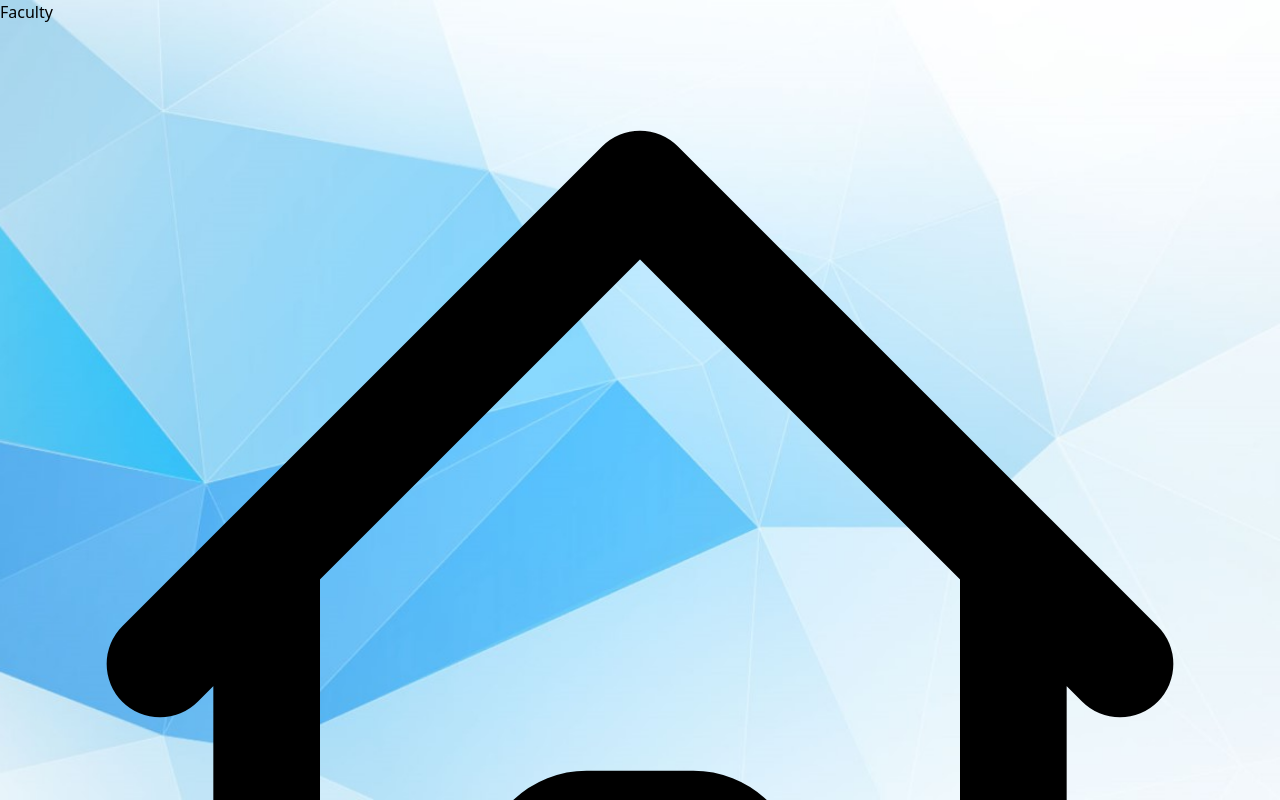
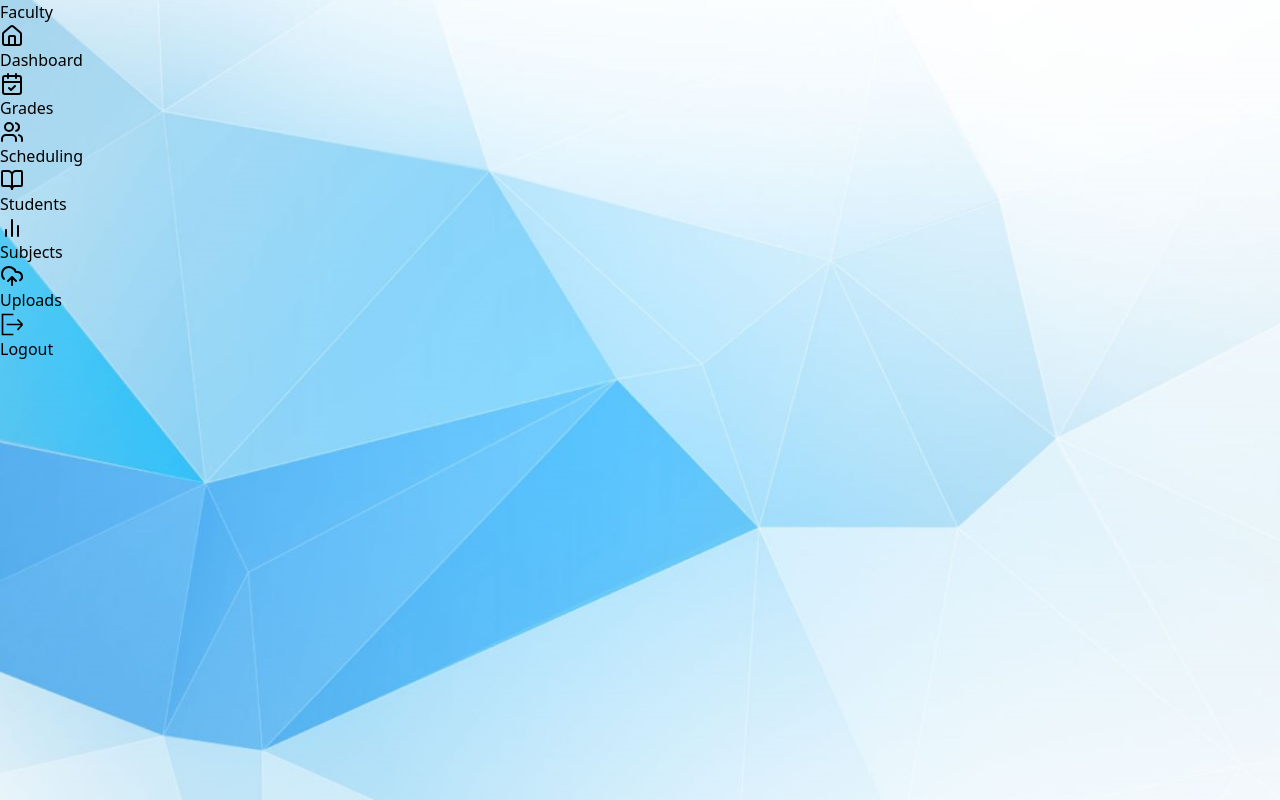
Before and after one commit to sanquilouie/student-portal-v2, a React (Vite) app in the folder client/: page /faculty/home in a window 1280 px wide. Built offline with nearby package versions, Linux system fonts and the light colour scheme.

Commit message:
Added Icons and Links in the Navbar

```diff
--- a/client/package.json
+++ b/client/package.json
@@ -16,6 +16,7 @@
     "lucide-react": "^0.474.0",
     "react": "^18.3.1",
     "react-dom": "^18.3.1",
+    "react-icons": "^5.4.0",
     "react-router-dom": "^7.1.2"
   },
   "devDependencies": {
--- a/client/src/pages/admin_pages/HomePage.jsx
+++ b/client/src/pages/admin_pages/HomePage.jsx
@@ -1,4 +1,8 @@
 import axios from "axios";
+import {
+    LayoutDashboard, Wallet, Users, ClipboardCheck,
+    CalendarCheck, GraduationCap, BookOpen, UploadCloud
+  } from "lucide-react";
 
 const handleLogout = async () => {
     try {
@@ -18,21 +22,36 @@ const HomePage = () => {
         <div className="w-full px-2 flex-grow">
         <div className="flex flex-col items-center w-full mt-3 border-t border-gray-700">
             <a className="flex items-center w-full h-12 px-3 mt-2 rounded hover:bg-gray-700 hover:text-gray-300" href="#">
-                    <svg className="w-6 h-6 stroke-current" xmlns="http://www.w3.org/2000/svg" fill="none" viewBox="0 0 24 24" stroke="currentColor">
-                    <path strokeLinecap="round" strokeLinejoin="round" strokeWidth="2"
-                        d="M3 12l2-2m0 0l7-7 7 7M5 10v10a1 1 0 001 1h3m10-11l2 2m-2-2v10a1 1 0 01-1 1h-3m-6 0a1 1 0 001-1v-4a1 1 0 011-1h2a1 1 0 011 1v4a1 1 0 001 1m-6 0h6" />
-                    </svg>
+                <LayoutDashboard className="w-6 h-6" />
                 <span className="ml-2 text-sm font-medium">Dashboard</span>
             </a>
-            </div>
-            <div className="flex flex-col items-center w-full mt-3 border-t border-gray-700">
             <a className="flex items-center w-full h-12 px-3 mt-2 rounded hover:bg-gray-700 hover:text-gray-300" href="#">
-                    <svg className="w-6 h-6 stroke-current" xmlns="http://www.w3.org/2000/svg" fill="none" viewBox="0 0 24 24" stroke="currentColor">
-                    <rect x="18" y="7" width="4" height="13" rx="1" stroke="currentColor" strokeLinejoin="round"/>
-                    <rect x="10" y="13" width="4" height="7" rx="1" stroke="currentColor" strokeLinejoin="round"/>
-                    <rect x="2" y="9" width="4" height="11" rx="1" stroke="currentColor" strokeLinejoin="round"/>
-                    </svg>
-                    <span className="ml-2 text-sm font-medium">Grades</span>
+                <Wallet className="w-6 h-6" />
+                <span className="ml-2 text-sm font-medium">Cashier</span>
+            </a>
+            <a className="flex items-center w-full h-12 px-3 mt-2 rounded hover:bg-gray-700 hover:text-gray-300" href="#">
+                <Users className="w-6 h-6" />
+                <span className="ml-2 text-sm font-medium">Faculty</span>
+            </a>
+            <a className="flex items-center w-full h-12 px-3 mt-2 rounded hover:bg-gray-700 hover:text-gray-300" href="#">
+                <ClipboardCheck className="w-6 h-6" />
+                <span className="ml-2 text-sm font-medium">Registration</span>
+            </a>
+            <a className="flex items-center w-full h-12 px-3 mt-2 rounded hover:bg-gray-700 hover:text-gray-300" href="#">
+                <CalendarCheck className="w-6 h-6" />
+                <span className="ml-2 text-sm font-medium">Schedule</span>
+            </a>
+            <a className="flex items-center w-full h-12 px-3 mt-2 rounded hover:bg-gray-700 hover:text-gray-300" href="#">
+                <GraduationCap className="w-6 h-6" />
+                <span className="ml-2 text-sm font-medium">Students</span>
+            </a>
+            <a className="flex items-center w-full h-12 px-3 mt-2 rounded hover:bg-gray-700 hover:text-gray-300" href="#">
+                <BookOpen className="w-6 h-6" />
+                <span className="ml-2 text-sm font-medium">Subjects</span>
+            </a>
+            <a className="flex items-center w-full h-12 px-3 mt-2 rounded hover:bg-gray-700 hover:text-gray-300" href="#">
+                <UploadCloud className="w-6 h-6" />
+                <span className="ml-2 text-sm font-medium">Upload</span>
             </a>
         </div>
         </div>
--- a/client/src/pages/cashier_pages/HomePage.jsx
+++ b/client/src/pages/cashier_pages/HomePage.jsx
@@ -1,4 +1,5 @@
 import axios from "axios";
+import { LayoutDashboard, FileText, PencilLine } from "lucide-react";
 
 const handleLogout = async () => {
     try {
@@ -15,26 +16,19 @@ const HomePage = () => {
         <a className="flex items-center w-full px-3 mt-3" href="#">
             <span className="ml-2 text-sm font-bold">Cashier</span>
         </a>
-        <div className="w-full px-2 flex-grow">
         <div className="flex flex-col items-center w-full mt-3 border-t border-gray-700">
             <a className="flex items-center w-full h-12 px-3 mt-2 rounded hover:bg-gray-700 hover:text-gray-300" href="#">
-                    <svg className="w-6 h-6 stroke-current" xmlns="http://www.w3.org/2000/svg" fill="none" viewBox="0 0 24 24" stroke="currentColor">
-                    <path strokeLinecap="round" strokeLinejoin="round" strokeWidth="2"
-                        d="M3 12l2-2m0 0l7-7 7 7M5 10v10a1 1 0 001 1h3m10-11l2 2m-2-2v10a1 1 0 01-1 1h-3m-6 0a1 1 0 001-1v-4a1 1 0 011-1h2a1 1 0 011 1v4a1 1 0 001 1m-6 0h6" />
-                    </svg>
+                <LayoutDashboard className="w-6 h-6" />
                 <span className="ml-2 text-sm font-medium">Dashboard</span>
             </a>
-            </div>
-            <div className="flex flex-col items-center w-full mt-3 border-t border-gray-700">
             <a className="flex items-center w-full h-12 px-3 mt-2 rounded hover:bg-gray-700 hover:text-gray-300" href="#">
-                    <svg className="w-6 h-6 stroke-current" xmlns="http://www.w3.org/2000/svg" fill="none" viewBox="0 0 24 24" stroke="currentColor">
-                    <rect x="18" y="7" width="4" height="13" rx="1" stroke="currentColor" strokeLinejoin="round"/>
-                    <rect x="10" y="13" width="4" height="7" rx="1" stroke="currentColor" strokeLinejoin="round"/>
-                    <rect x="2" y="9" width="4" height="11" rx="1" stroke="currentColor" strokeLinejoin="round"/>
-                    </svg>
-                    <span className="ml-2 text-sm font-medium">Grades</span>
+                <FileText className="w-6 h-6" />
+                <span className="ml-2 text-sm font-medium">Billing</span>
             </a>
-            </div>
+            <a className="flex items-center w-full h-12 px-3 mt-2 rounded hover:bg-gray-700 hover:text-gray-300" href="#">
+                <PencilLine className="w-6 h-6" />
+                <span className="ml-2 text-sm font-medium">Edit Billing</span>
+            </a>
         </div>
         <a onClick={handleLogout} className="flex items-center justify-center w-full h-10 mt-auto bg-red-800 hover:bg-red-700 hover:text-gray-300" href="#">
             <svg width="25px" height="25px" viewBox="0 0 15 15" fill="none" xmlns="http://www.w3.org/2000/svg">
--- a/client/src/pages/faculty_pages/HomePage.jsx
+++ b/client/src/pages/faculty_pages/HomePage.jsx
@@ -1,9 +1,10 @@
 import axios from "axios";
+import { HomeIcon, BarChart2Icon, CalendarCheck, Users, BookOpen, UploadCloud } from "lucide-react";
 
 const handleLogout = async () => {
     try {
-        await axios.post("http://localhost:3001/logout");  // Call the backend logout API
-        window.location.href = "/admin";  // Redirect to login page after logout
+        await axios.post("http://localhost:3001/logout");
+        window.location.href = "/admin";
     } catch (error) {
         console.error("Logout failed", error);
     }
@@ -15,26 +16,31 @@ const HomePage = () => {
         <a className="flex items-center w-full px-3 mt-3" href="#">
             <span className="ml-2 text-sm font-bold">Faculty</span>
         </a>
-        <div className="w-full px-2 flex-grow">
         <div className="flex flex-col items-center w-full mt-3 border-t border-gray-700">
             <a className="flex items-center w-full h-12 px-3 mt-2 rounded hover:bg-gray-700 hover:text-gray-300" href="#">
-                    <svg className="w-6 h-6 stroke-current" xmlns="http://www.w3.org/2000/svg" fill="none" viewBox="0 0 24 24" stroke="currentColor">
-                    <path strokeLinecap="round" strokeLinejoin="round" strokeWidth="2"
-                        d="M3 12l2-2m0 0l7-7 7 7M5 10v10a1 1 0 001 1h3m10-11l2 2m-2-2v10a1 1 0 01-1 1h-3m-6 0a1 1 0 001-1v-4a1 1 0 011-1h2a1 1 0 011 1v4a1 1 0 001 1m-6 0h6" />
-                    </svg>
+                <HomeIcon className="w-6 h-6" />
                 <span className="ml-2 text-sm font-medium">Dashboard</span>
             </a>
-            </div>
-            <div className="flex flex-col items-center w-full mt-3 border-t border-gray-700">
             <a className="flex items-center w-full h-12 px-3 mt-2 rounded hover:bg-gray-700 hover:text-gray-300" href="#">
-                    <svg className="w-6 h-6 stroke-current" xmlns="http://www.w3.org/2000/svg" fill="none" viewBox="0 0 24 24" stroke="currentColor">
-                    <rect x="18" y="7" width="4" height="13" rx="1" stroke="currentColor" strokeLinejoin="round"/>
-                    <rect x="10" y="13" width="4" height="7" rx="1" stroke="currentColor" strokeLinejoin="round"/>
-                    <rect x="2" y="9" width="4" height="11" rx="1" stroke="currentColor" strokeLinejoin="round"/>
-                    </svg>
+                <CalendarCheck className="w-6 h-6" />
                 <span className="ml-2 text-sm font-medium">Grades</span>
             </a>
-            </div>
+            <a className="flex items-center w-full h-12 px-3 mt-2 rounded hover:bg-gray-700 hover:text-gray-300" href="#">
+                <Users className="w-6 h-6" />
+                <span className="ml-2 text-sm font-medium">Scheduling</span>
+            </a>
+            <a className="flex items-center w-full h-12 px-3 mt-2 rounded hover:bg-gray-700 hover:text-gray-300" href="#">
+                <BookOpen className="w-6 h-6" />
+                <span className="ml-2 text-sm font-medium">Students</span>
+            </a>
+            <a className="flex items-center w-full h-12 px-3 mt-2 rounded hover:bg-gray-700 hover:text-gray-300" href="#">
+                <BarChart2Icon className="w-6 h-6" />
+                <span className="ml-2 text-sm font-medium">Subjects</span>
+            </a>
+            <a className="flex items-center w-full h-12 px-3 mt-2 rounded hover:bg-gray-700 hover:text-gray-300" href="#">
+                <UploadCloud className="w-6 h-6" />
+                <span className="ml-2 text-sm font-medium">Uploads</span>
+            </a>
         </div>
         <a onClick={handleLogout} className="flex items-center justify-center w-full h-10 mt-auto bg-red-800 hover:bg-red-700 hover:text-gray-300" href="#">
             <svg width="25px" height="25px" viewBox="0 0 15 15" fill="none" xmlns="http://www.w3.org/2000/svg">
```
Also changed, not shown: 1 other file (tests, documents, lock files or other folders). Lines whose indentation alone changed are shown as unchanged.
